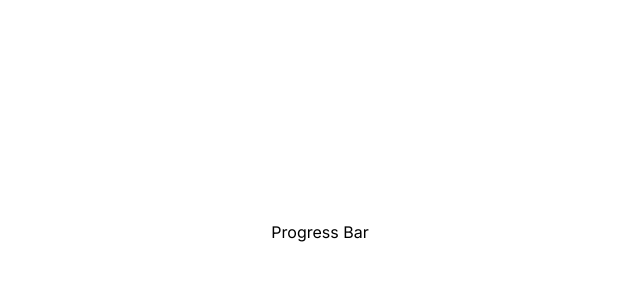
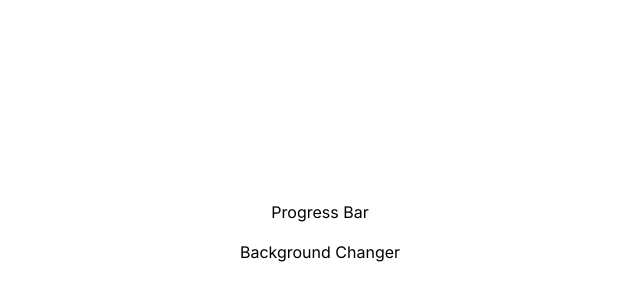
Before and after one commit to thatbeautifuldream/machine-coding-problems, a Next.js app: page / in a window 1280 px wide. Shown: the part 168-468 px from the top of the page, without its empty margins (320-960 px from the left). Built offline with nearby package versions, Linux system fonts and the light colour scheme.

Commit message:
[FIX] : manage link in index

```diff
--- a/src/app/page.tsx
+++ b/src/app/page.tsx
@@ -5,6 +5,7 @@ export default function Home() {
   return (
     <CenterOfPage>
       <Link href="/progress-bar">Progress Bar</Link>
+      <Link href="/background-changer">Background Changer</Link>
     </CenterOfPage>
   );
 }
--- a/src/components/ui/center-of-page.tsx
+++ b/src/components/ui/center-of-page.tsx
@@ -4,7 +4,7 @@ export default function CenterOfPage({
   children: React.ReactNode;
 }) {
   return (
-    <div className="flex flex-col items-center justify-center min-h-screen py-2">
+    <div className="flex flex-col items-center justify-center min-h-screen py-2 gap-4">
       {children}
     </div>
   );
```
